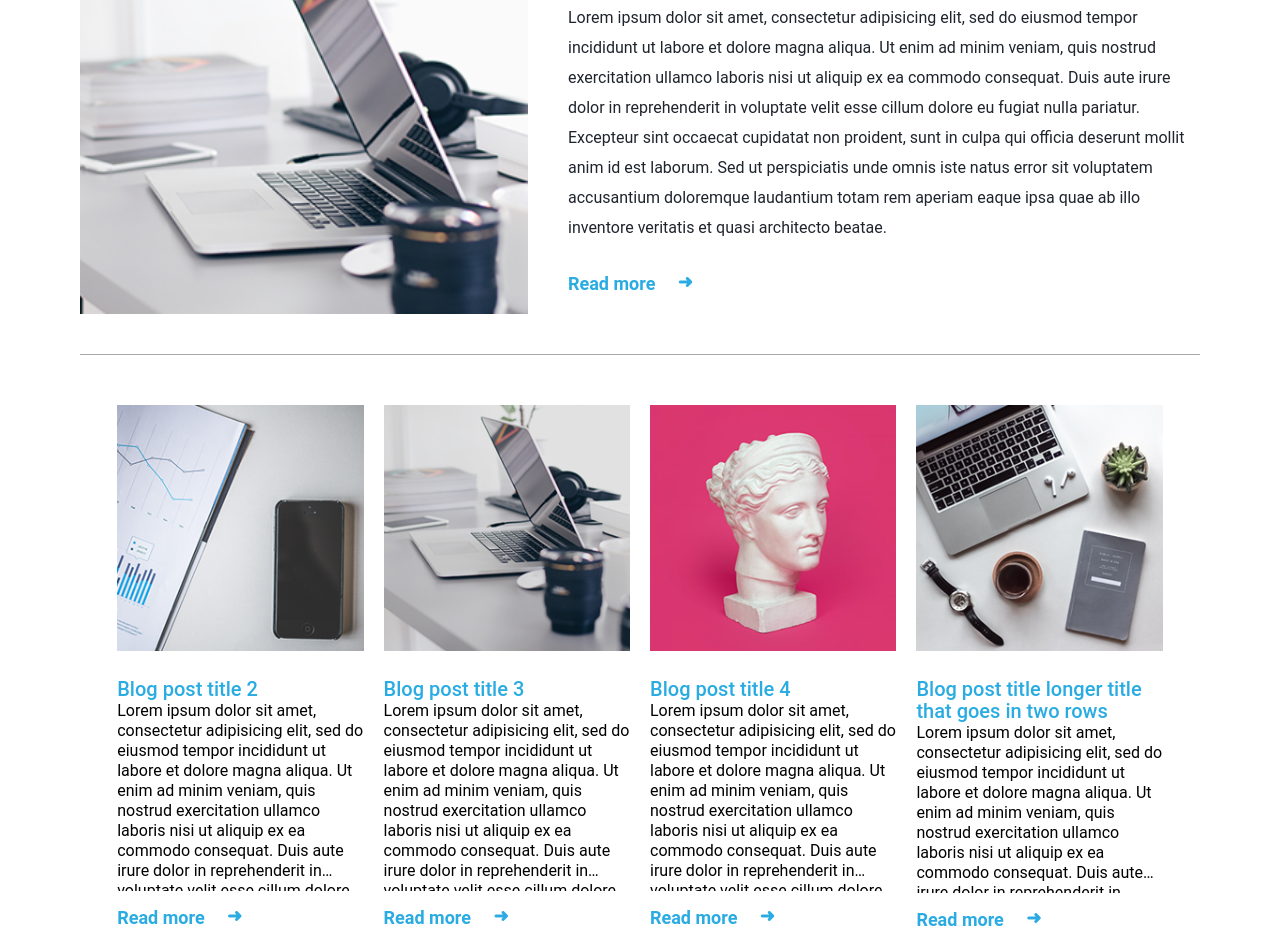
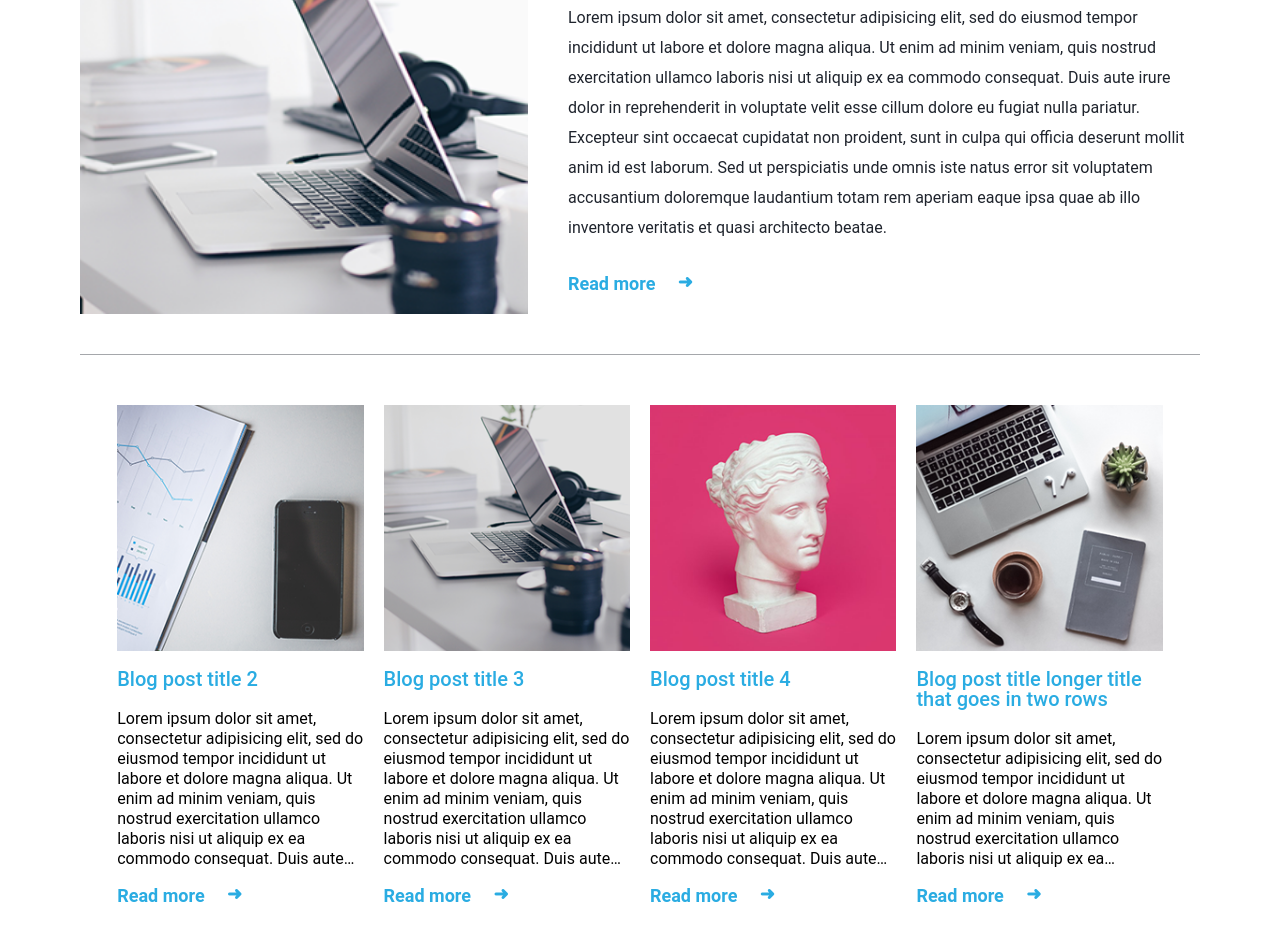
Before and after one commit to Dusan-Lex/cerner, a React (Create React App) app: page / in a window 1280 px wide. Shown: the part 3331-4283 px from the top of the page. Built offline with nearby package versions, Linux system fonts and the light colour scheme.

Commit message:
fixed small bug

```diff
--- a/src/components/Blog.tsx
+++ b/src/components/Blog.tsx
@@ -112,17 +112,16 @@ const Box4 = styled.div`
   height: 50%;
 
   p {
-    padding: 1rem 0;
     line-height: 2rem;
     font-size: 1.6rem;
     overflow: hidden;
     text-overflow: ellipsis;
     display: -webkit-box;
-    -webkit-line-clamp: 10; /* number of lines to show */
+    -webkit-line-clamp: 10;
     -webkit-box-orient: vertical;
     span {
+      display: block;
       white-space: pre-wrap;
-      margin: 1.5rem 0;
       font-size: 2rem;
       font-weight: 500;
       color: ${color.primary};
```
